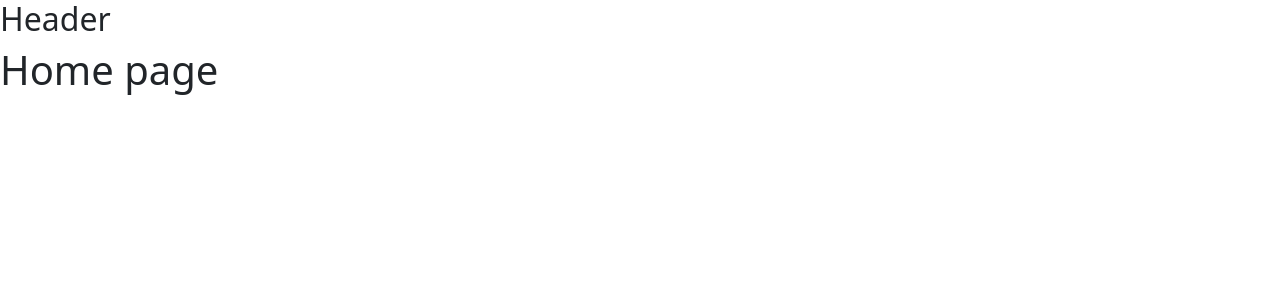
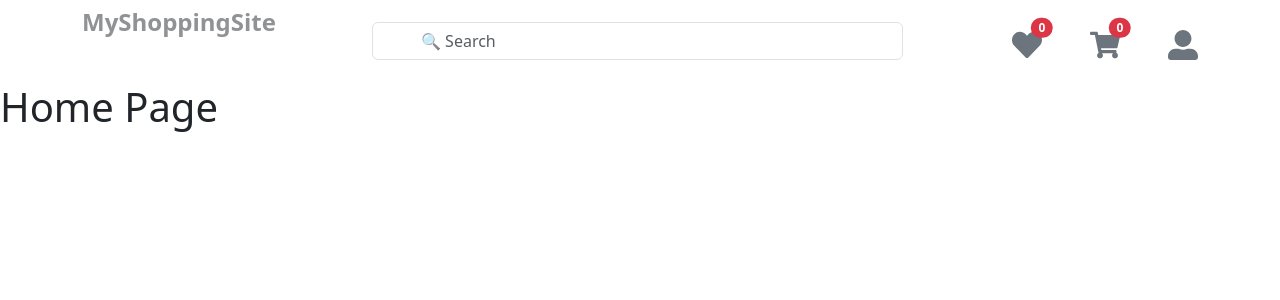
Before and after one commit to ZenFrontender/Book-Store, a JavaScript app: page / in a window 1280 px wide. Shown: the top 300 px of the page. Built offline with nearby package versions, Linux system fonts and the light colour scheme.

Commit message:
Created header and routing setup for the app

```diff
--- a/src/App.js
+++ b/src/App.js
@@ -2,17 +2,35 @@ import ReactDOM from "react-dom/client"
 import Home from "./components/Home";
 import Header from "./components/Header";
 import 'bootstrap/dist/css/bootstrap.min.css';
+import { createBrowserRouter, RouterProvider, Outlet } from "react-router-dom";
 
 const App = () =>{
+
+    console.log("application running book store");
+
     return(
-        <div>
-            <Header />
-            <Home />
-        </div>
+       <div className="app">
+        <Header />
+        <Outlet />
+       </div>
     )
+
 }
+
+const appRoutes = createBrowserRouter([
+      {
+        path: '/',
+        element: <App />,
+        children: [
+          {
+            path: '/',
+            element: <Home/>
+          }
+        ]
+      }
+    ])
 
 const root = ReactDOM.createRoot(document.getElementById("root"));
 
 
-root.render(<App />)
+  root.render(<RouterProvider router={appRoutes} />)
--- a/src/components/Header.js
+++ b/src/components/Header.js
@@ -1,9 +1,73 @@
-const Header = () =>{
-    return(
+import { NavLink } from "react-router-dom";
+import { FaHeart, FaShoppingCart, FaUserAlt, FaBars } from "react-icons/fa";
+
+
+export default function Header() {
+
+
+
+  return (
+    <nav className="navbar navbar-expand-md bg-white">
+      <div className="container-fluid container d-flex justify-content-between align-items-center">
         <div>
-            <h2>Header</h2>
+          <NavLink className="nav-NavLink navbar-brand">
+            <h4 className="text-body-tertiary me-5">
+              <strong>MyShoppingSite</strong>
+            </h4>
+          </NavLink>
         </div>
-    )
+
+        <button
+          className="navbar-toggler d-md-none"
+          type="button"
+          aria-label="Toggle navigation"
+
+        >
+          <FaBars />
+        </button>
+        {/* Collapsible content */}
+        <div
+          className={`collapse navbar-collapse d-md-flex flex-md-row justify-content-md-end align-items-md-center`}
+          id="navbarSupportedContent"
+        >
+          {/* Search bar */}
+          {true && (
+            <div className="my-2 my-md-0 me-md-4 w-100 w-md-auto">
+              <input
+                className="form-control px-5 ms-5"
+                type="search"
+                placeholder="🔍 Search"
+                aria-label="Search"
+                style={{width: "80%"}}
+              />
+            </div>
+          )}
+          {/* Right-side NavLinks */}
+          <div className="d-flex align-items-center justify-content-evenly mt-3 mt-md-0">
+            <NavLink className="position-relative me-5">
+              <span style={{ fontSize: "30px" }}>
+                <FaHeart className="text-secondary" />
+              </span>
+              <span className="position-absolute bottom-0 start-10 translate-middle badge rounded-pill bg-danger my-3">
+                {0}
+              </span>
+            </NavLink>
+            <NavLink className="position-relative me-5" >
+              <span style={{ fontSize: "30px" }}>
+                <FaShoppingCart className="text-secondary" />
+              </span>
+              <span className="position-absolute bottom-0 start-10 translate-middle badge rounded-pill bg-danger my-3">
+                {0}
+              </span>
+            </NavLink>
+            <NavLink>
+              <span style={{ fontSize: "30px" }}>
+                <FaUserAlt className="text-secondary" />
+              </span>
+            </NavLink>
+          </div>
+        </div>
+      </div>
+    </nav>
+  );
 }
-
-export default Header;
--- a/src/components/Home.js
+++ b/src/components/Home.js
@@ -1,7 +1,9 @@
- const Home = () =>{
+import Header from "./Header";
+
+const Home = () =>{
     return(
         <div>
-            <h1>Home page</h1>
+            <h1>Home Page</h1>
         </div>
     )
  }
```
Also changed, not shown: package.json (+5 -2 lines), 1 other file (tests, documents, lock files or other folders).
